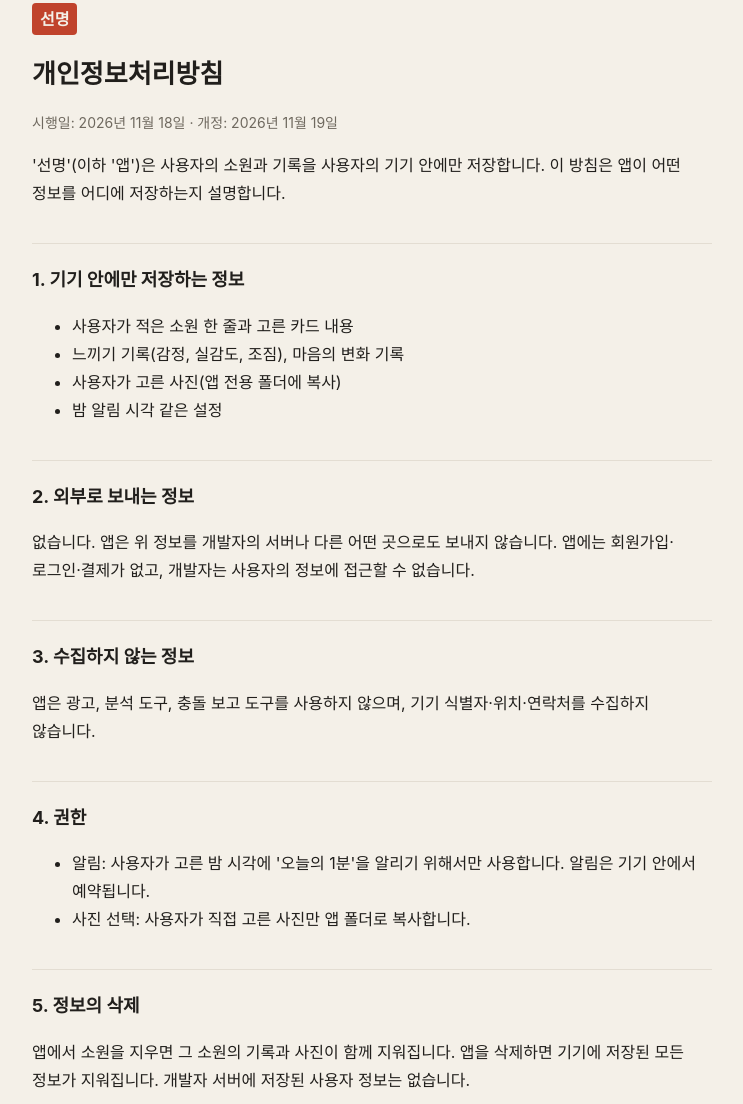
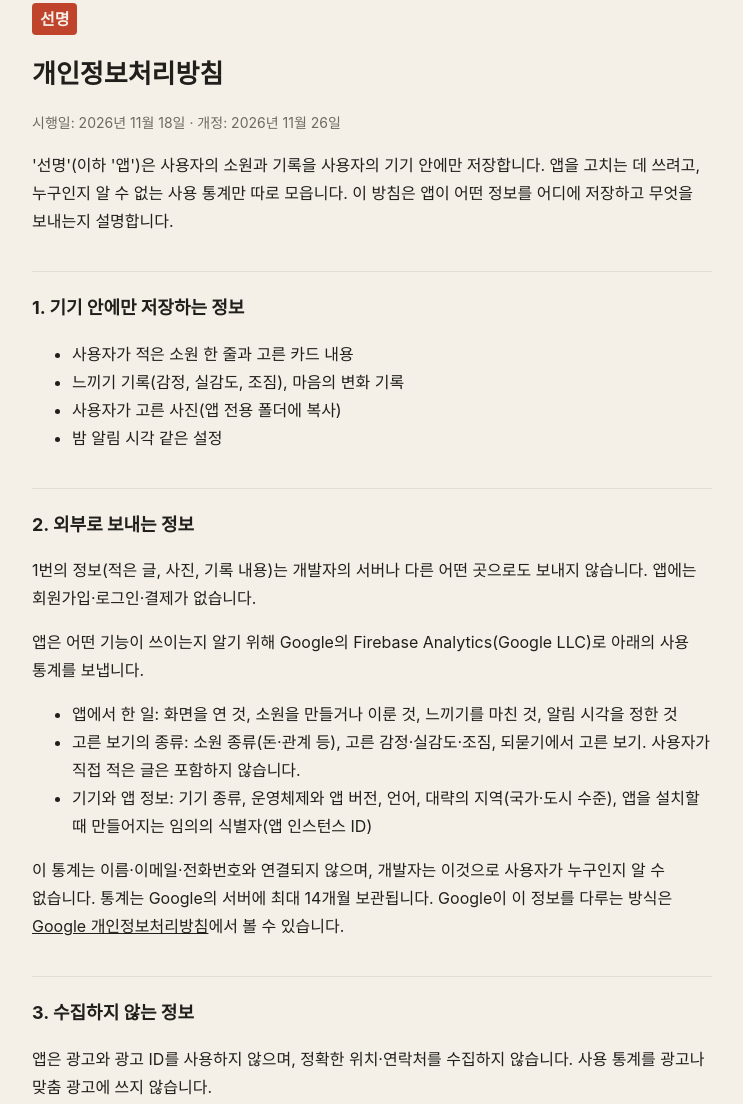
Before and after one commit to ajsl7942/ajsl7942.github.io, a plain HTML site: page realwant/privacy.html in a window 1280 px wide. Shown: the part 45-1149 px from the top of the page, without its empty margins (268-1011 px from the left). Drawn offline with Linux system fonts and the light colour scheme.

Commit message:
선명 개인정보처리방침 개정: 사용 통계(Firebase Analytics) 수집

```diff
--- a/realwant/privacy.html
+++ b/realwant/privacy.html
@@ -26,9 +26,9 @@
 <main>
   <span class="seal">선명</span>
   <h1>개인정보처리방침</h1>
-  <p class="muted">시행일: 2026년 11월 18일 · 개정: 2026년 11월 19일</p>
+  <p class="muted">시행일: 2026년 11월 18일 · 개정: 2026년 11월 26일</p>
 
-  <p>'선명'(이하 '앱')은 사용자의 소원과 기록을 사용자의 기기 안에만 저장합니다. 이 방침은 앱이 어떤 정보를 어디에 저장하는지 설명합니다.</p>
+  <p>'선명'(이하 '앱')은 사용자의 소원과 기록을 사용자의 기기 안에만 저장합니다. 앱을 고치는 데 쓰려고, 누구인지 알 수 없는 사용 통계만 따로 모읍니다. 이 방침은 앱이 어떤 정보를 어디에 저장하고 무엇을 보내는지 설명합니다.</p>
 
   <h2>1. 기기 안에만 저장하는 정보</h2>
   <ul>
@@ -39,10 +39,17 @@
   </ul>
 
   <h2>2. 외부로 보내는 정보</h2>
-  <p>없습니다. 앱은 위 정보를 개발자의 서버나 다른 어떤 곳으로도 보내지 않습니다. 앱에는 회원가입·로그인·결제가 없고, 개발자는 사용자의 정보에 접근할 수 없습니다.</p>
+  <p>1번의 정보(적은 글, 사진, 기록 내용)는 개발자의 서버나 다른 어떤 곳으로도 보내지 않습니다. 앱에는 회원가입·로그인·결제가 없습니다.</p>
+  <p>앱은 어떤 기능이 쓰이는지 알기 위해 Google의 Firebase Analytics(Google LLC)로 아래의 사용 통계를 보냅니다.</p>
+  <ul>
+    <li>앱에서 한 일: 화면을 연 것, 소원을 만들거나 이룬 것, 느끼기를 마친 것, 알림 시각을 정한 것</li>
+    <li>고른 보기의 종류: 소원 종류(돈·관계 등), 고른 감정·실감도·조짐, 되묻기에서 고른 보기. 사용자가 직접 적은 글은 포함하지 않습니다.</li>
+    <li>기기와 앱 정보: 기기 종류, 운영체제와 앱 버전, 언어, 대략의 지역(국가·도시 수준), 앱을 설치할 때 만들어지는 임의의 식별자(앱 인스턴스 ID)</li>
+  </ul>
+  <p>이 통계는 이름·이메일·전화번호와 연결되지 않으며, 개발자는 이것으로 사용자가 누구인지 알 수 없습니다. 통계는 Google의 서버에 최대 14개월 보관됩니다. Google이 이 정보를 다루는 방식은 <a href="https://policies.google.com/privacy">Google 개인정보처리방침</a>에서 볼 수 있습니다.</p>
 
   <h2>3. 수집하지 않는 정보</h2>
-  <p>앱은 광고, 분석 도구, 충돌 보고 도구를 사용하지 않으며, 기기 식별자·위치·연락처를 수집하지 않습니다.</p>
+  <p>앱은 광고와 광고 ID를 사용하지 않으며, 정확한 위치·연락처를 수집하지 않습니다. 사용 통계를 광고나 맞춤 광고에 쓰지 않습니다.</p>
 
   <h2>4. 권한</h2>
   <ul>
@@ -51,7 +58,7 @@
   </ul>
 
   <h2>5. 정보의 삭제</h2>
-  <p>앱에서 소원을 지우면 그 소원의 기록과 사진이 함께 지워집니다. 앱을 삭제하면 기기에 저장된 모든 정보가 지워집니다. 개발자 서버에 저장된 사용자 정보는 없습니다.</p>
+  <p>앱에서 소원을 지우면 그 소원의 기록과 사진이 함께 지워집니다. 앱을 삭제하면 기기에 저장된 모든 정보가 지워지고, 사용 통계에 쓰이던 임의의 식별자도 함께 사라집니다. 이미 보낸 사용 통계의 삭제를 원하면 아래 문의처로 알려 주세요.</p>
 
   <h2>6. 아동의 개인정보</h2>
   <p>앱은 만 14세 미만 아동을 대상으로 하지 않습니다.</p>
```
